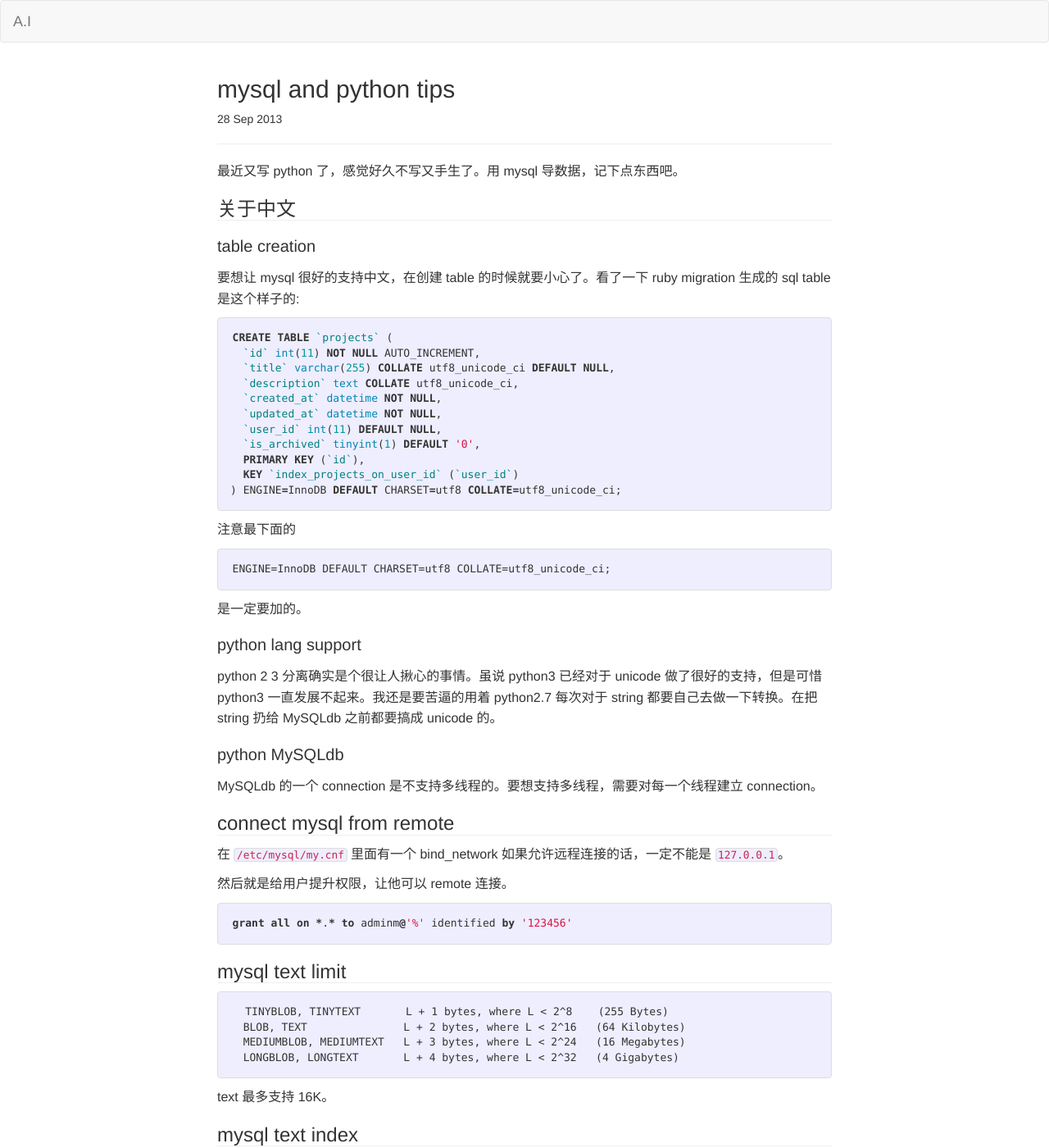
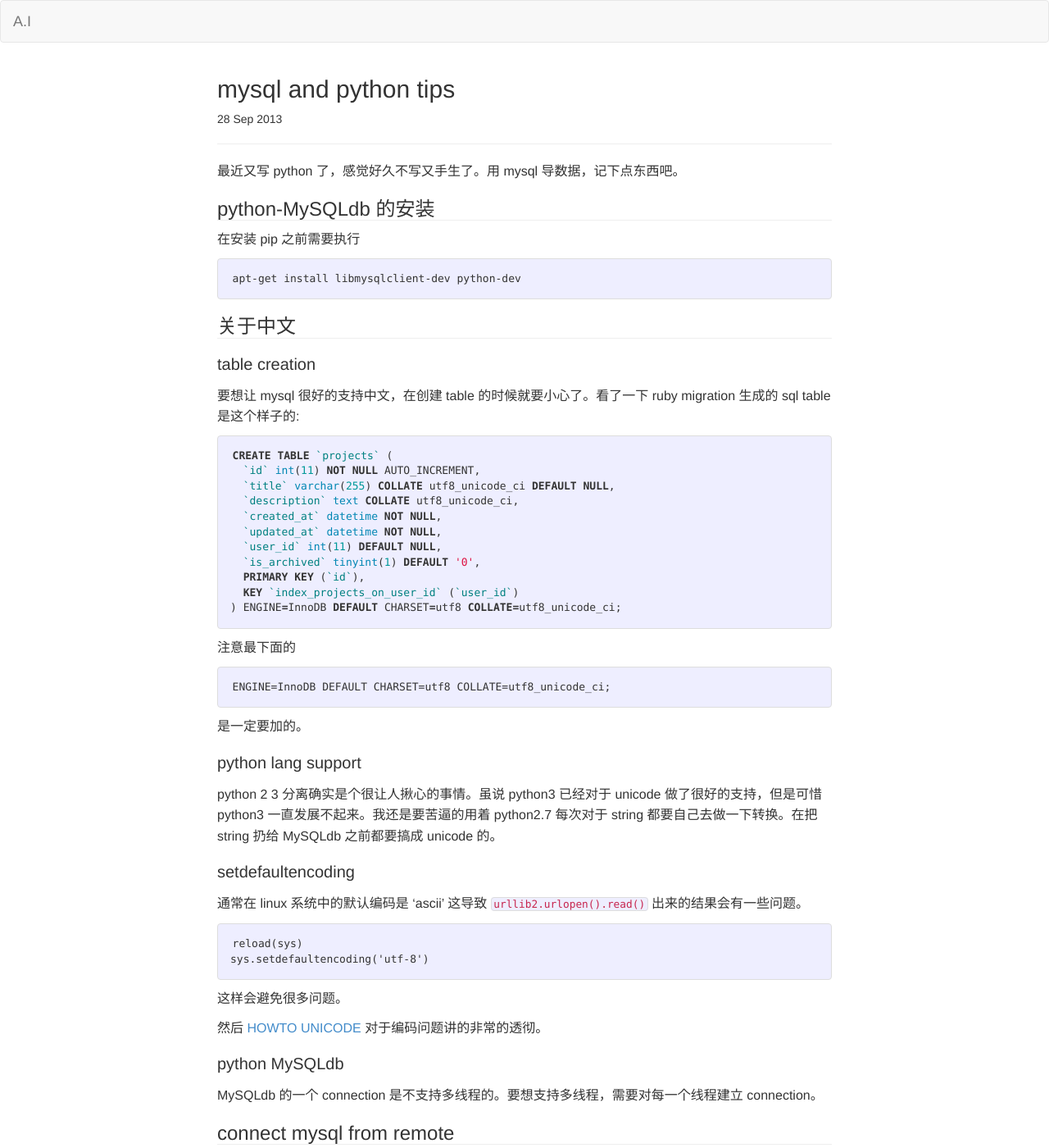
Before and after one commit to aisensiy/aisensiy-blog, a Jekyll site: the page built from _posts/2013-09-28-mysql-tips.markdown, in a window 1280 px wide and 1400 px high. Shown: the whole window at 82% size. Built offline with Jekyll 4.4.1, drawn with Linux system fonts in a browser that asks for light colours; Markdown is read by kramdown in place of the engine named in the settings.

Commit message:
update setdefaultencoding

````diff
--- a/_posts/2013-09-28-mysql-tips.markdown
+++ b/_posts/2013-09-28-mysql-tips.markdown
@@ -14,6 +14,12 @@ tags:
 ---
 
 最近又写 python 了，感觉好久不写又手生了。用 mysql 导数据，记下点东西吧。
+
+## python-MySQLdb 的安装
+
+在安装 pip 之前需要执行
+
+    apt-get install libmysqlclient-dev python-dev
 
 ## 关于中文
 
@@ -45,6 +51,21 @@ CREATE TABLE `projects` (
 ### python lang support
 
 python 2 3 分离确实是个很让人揪心的事情。虽说 python3 已经对于 unicode 做了很好的支持，但是可惜 python3 一直发展不起来。我还是要苦逼的用着 python2.7 每次对于 string 都要自己去做一下转换。在把 string 扔给 MySQLdb 之前都要搞成 unicode 的。
+
+### setdefaultencoding
+
+通常在 linux 系统中的默认编码是 'ascii' 这导致 `urllib2.urlopen().read()` 出来的结果会有一些问题。
+
+```
+reload(sys)
+sys.setdefaultencoding('utf-8')
+```
+
+这样会避免很多问题。
+
+然后 [HOWTO UNICODE](http://docs.python.org/2/howto/unicode.html) 对于编码问题讲的非常的透彻。
+
+
 
 ### python MySQLdb
 
````
